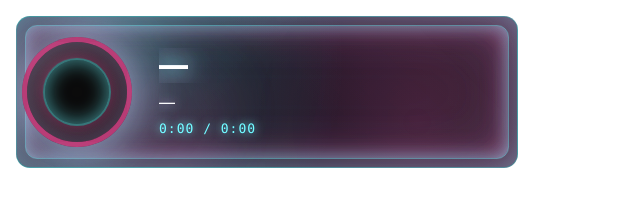
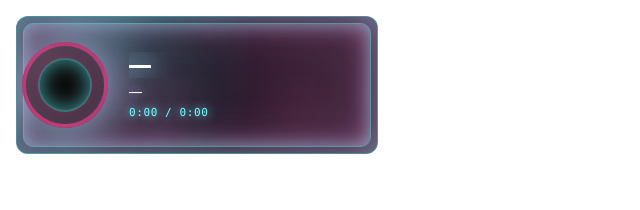
Before and after one commit to Adivise/sosu-widgets, a plain HTML site: page widgets/neon-vinyl/index.html in a window 1280 px wide. Shown: the whole page, without its empty margins (0-640 px from the left). Drawn offline with Linux system fonts and the light colour scheme.

Commit message:
Resize Neon Vinyl widget and update styles
Scale down the Neon Vinyl widget from 500x150 to 360x136 and bump version to 1.9.0. Update stylesheet to match the new resolution: reduce container, vinyl, center-art and halo dimensions; decrease border radii, inset values and vinyl border width; tighten gaps and margins; and lower several font sizes and letter-spacing for better visual balance in the smaller footprint. Changes touch index.html, metadata.json, and style.css.

```diff
--- a/widgets/neon-vinyl/index.html
+++ b/widgets/neon-vinyl/index.html
@@ -7,7 +7,7 @@
   <link rel="stylesheet" href="style.css" />
 </head>
 <body>
-  <div class="widget container" style="width:500px;height:150px">
+  <div class="widget container" style="width:360px;height:136px">
     <div class="halo"></div>
     <div class="vinyl-wrap">
       <div class="vinyl">
--- a/widgets/neon-vinyl/metadata.json
+++ b/widgets/neon-vinyl/metadata.json
@@ -1,8 +1,8 @@
 {
   "name": "Neon Vinyl",
-  "version": "1.8.0",
+  "version": "1.9.0",
   "author": "Adivise",
-  "resolution": "500x150",
+  "resolution": "360x136",
   "authorLinks": "https://github.com/Adivise",
   "description": "A bold, neon-styled rotating vinyl widget with a reactive waveform ring."
 }
--- a/widgets/neon-vinyl/style.css
+++ b/widgets/neon-vinyl/style.css
@@ -77,7 +77,7 @@ body {
   gap: 0;
   position: relative;
   overflow: hidden;
-  border-radius: 14px;
+  border-radius: 12px;
   background:
     radial-gradient(circle at 20% 30%, rgba(125, 249, 255, 0.18), transparent 55%),
     radial-gradient(circle at 80% 70%, rgba(255, 92, 168, 0.16), transparent 55%),
@@ -95,8 +95,8 @@ body {
 .container::before {
   content: '';
   position: absolute;
-  inset: 8px;
-  border-radius: 12px;
+  inset: 6px;
+  border-radius: 10px;
   border: 1px solid rgba(125, 249, 255, 0.35);
   box-shadow:
     inset 0 0 16px rgba(125, 249, 255, 0.35),
@@ -106,8 +106,8 @@ body {
 }
 
 .vinyl-wrap {
-  width: 120px;
-  height: 120px;
+  width: 96px;
+  height: 96px;
   position: relative;
   display: flex;
   align-items: center;
@@ -117,11 +117,11 @@ body {
 }
 
 .vinyl {
-  width: 100px;
-  height: 100px;
+  width: 78px;
+  height: 78px;
   border-radius: 50%;
   background: radial-gradient(circle at 30% 30%, #1a1a1a, #000);
-  border: 5px solid rgba(255, 92, 168, 0.6);
+  border: 4px solid rgba(255, 92, 168, 0.6);
   box-shadow: 0 8px 40px rgba(125, 249, 255, 0.4), 0 0 50px rgba(255, 92, 168, 0.5), 0 0 35px rgba(125, 249, 255, 0.25) inset, 0 0 60px rgba(255, 92, 168, 0.3) inset;
   display: flex;
   align-items: center;
@@ -134,7 +134,7 @@ body {
 .vinyl::before {
   content: '';
   position: absolute;
-  inset: 15px;
+  inset: 12px;
   border-radius: 50%;
   background: radial-gradient(circle at 40% 40%, rgba(125, 249, 255, 0.15), transparent 60%);
   pointer-events: none;
@@ -143,15 +143,15 @@ body {
 .vinyl::after {
   content: '';
   position: absolute;
-  inset: 25px;
+  inset: 20px;
   border-radius: 50%;
   border: 1px solid rgba(125, 249, 255, 0.3);
   pointer-events: none;
 }
 
 .center-art {
-  width: 64px;
-  height: 64px;
+  width: 50px;
+  height: 50px;
   border-radius: 50%;
   background: #0a0a0a;
   overflow: hidden;
@@ -172,29 +172,29 @@ body {
 
 .halo {
   position: absolute;
-  width: 220px;
-  height: 220px;
+  width: 180px;
+  height: 180px;
   border-radius: 50%;
-  filter: blur(18px);
+  filter: blur(16px);
   background: radial-gradient(circle at 35% 35%, rgba(125, 249, 255, 0.18), transparent 45%), radial-gradient(circle at 65% 65%, rgba(255, 92, 168, 0.16), transparent 50%);
   z-index: 0;
-  left: 10px;
-  top: -30px;
+  left: 6px;
+  top: -24px;
   animation: haloPulse 5s ease-in-out infinite;
   opacity: 0.9;
 }
 
 .info {
-  margin-left: 22px;
-  width: 320px;
+  margin-left: 16px;
+  width: 220px;
   display: flex;
   flex-direction: column;
-  gap: 9px;
+  gap: 6px;
   z-index: 1;
 }
 
 .title {
-  font-size: 29px;
+  font-size: 22px;
   color: #fff;
   font-weight: 800;
   letter-spacing: 0.3px;
@@ -206,7 +206,7 @@ body {
 }
 
 .artist {
-  font-size: 16px;
+  font-size: 13px;
   color: rgba(255, 255, 255, 0.85);
   text-shadow: 0 0 12px rgba(125, 249, 255, 0.6), 0 0 8px rgba(255, 92, 168, 0.4);
   white-space: nowrap;
@@ -216,10 +216,10 @@ body {
 
 .time {
   font-family: 'Consolas', 'Courier New', monospace;
-  font-size: 13px;
+  font-size: 11px;
   color: rgba(125, 249, 255, 0.9);
   text-shadow: 0 0 10px rgba(125, 249, 255, 0.8);
-  letter-spacing: 1px;
+  letter-spacing: 0.6px;
 }
 
 .controls {
```
